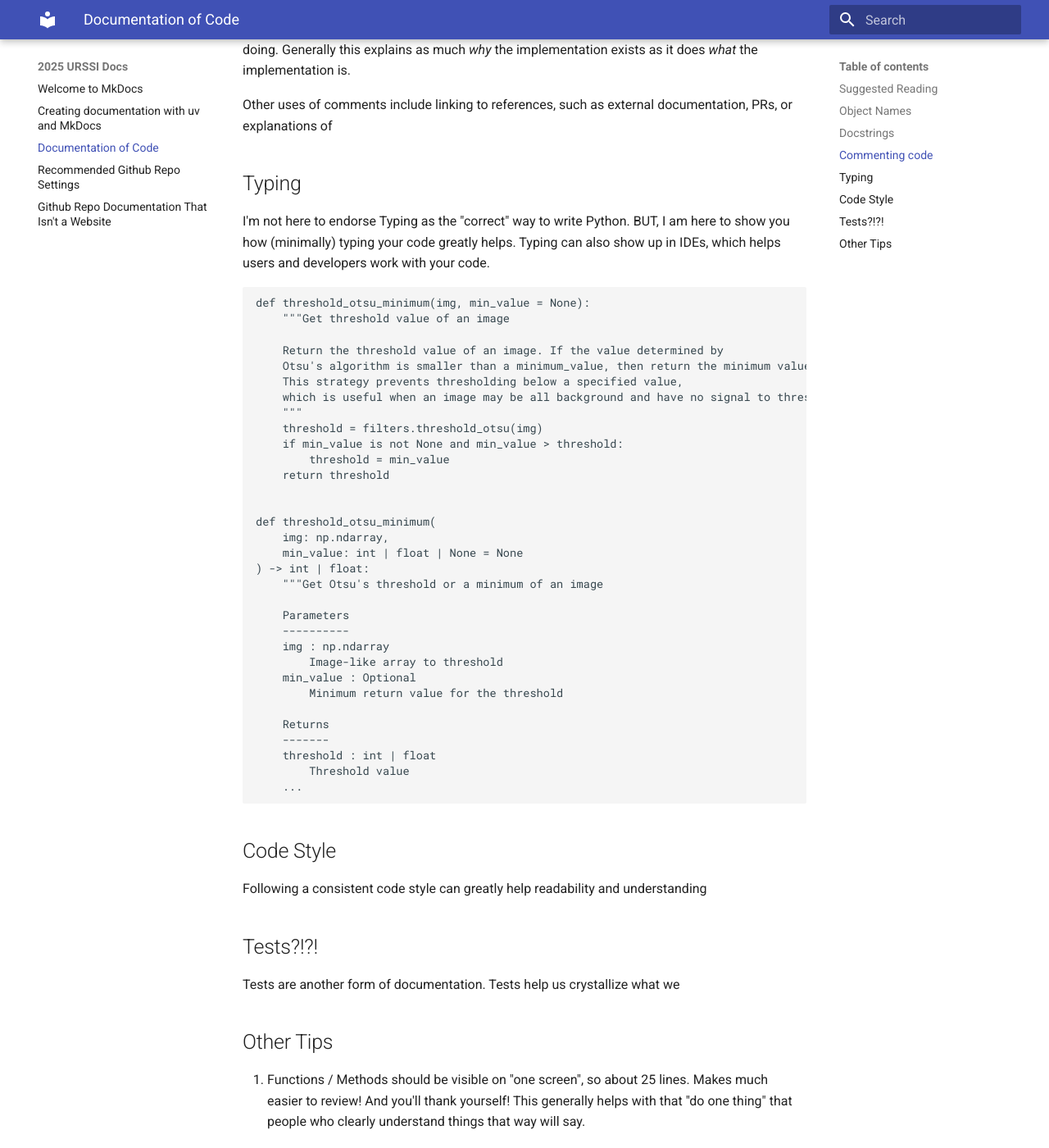
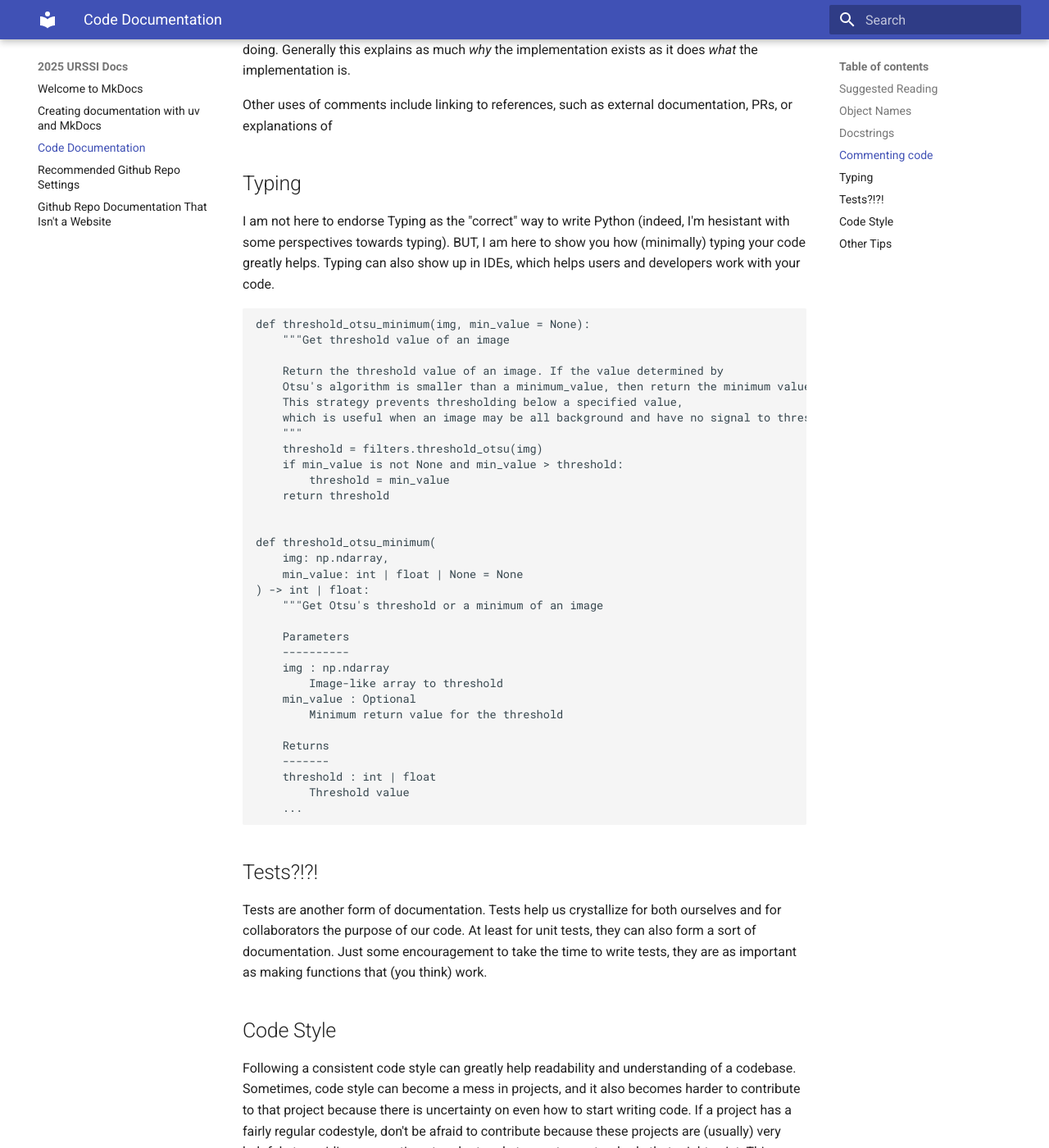
Before and after one commit to TimMonko/urssi-docs, an MkDocs documentation site: the page built from docs/docstrings.md, in a window 1280 px wide and 1400 px high, scrolled down 1262 px. Shown: the whole window at 82% size. Built offline with MkDocs 1.6.1 and Material for MkDocs 9.7.7, drawn with Linux system fonts in a browser that asks for light colours; some of the changed text lies outside the part shown.

Commit message:
hiting quite the turbulence

````diff
--- a/docs/docstrings.md
+++ b/docs/docstrings.md
@@ -42,7 +42,7 @@
 
 ## Typing
 
-I'm not here to endorse Typing as the "correct" way to write Python. BUT, I am here to show you how (minimally) typing your code greatly helps. Typing can also show up in IDEs, which helps users and developers work with your code.
+I am not here to endorse Typing as the "correct" way to write Python (indeed, I'm hesistant with some perspectives towards typing). BUT, I am here to show you how (minimally) typing your code greatly helps. Typing can also show up in IDEs, which helps users and developers work with your code.
 
 ```python
 def threshold_otsu_minimum(img, min_value = None):
@@ -79,13 +79,13 @@
     ...
 ```
 
+## Tests?!?!
+
+Tests are another form of documentation. Tests help us crystallize for both ourselves and for collaborators the purpose of our code. At least for unit tests, they can also form a sort of documentation. Just some encouragement to take the time to write tests, they are as important as making functions that (you think) work.
+
 ## Code Style
 
-Following a consistent code style can greatly help readability and understanding
-
-## Tests?!?!
-
-Tests are another form of documentation. Tests help us crystallize what we
+Following a consistent code style can greatly help readability and understanding of a codebase. Sometimes, code style can become a mess in projects, and it also becomes harder to contribute to that project because there is uncertainty on even how to start writing code. If a project has a fairly regular codestyle, don't be afraid to contribute because these projects are (usually) very helpful at providing suggestions to adopt code to meet any standards that might exist. This particularly is better is the enemy of the good.
 
 ## Other Tips
 
````
Also changed, not shown: other parts of docs/docstrings.md (+1 -1 lines).
